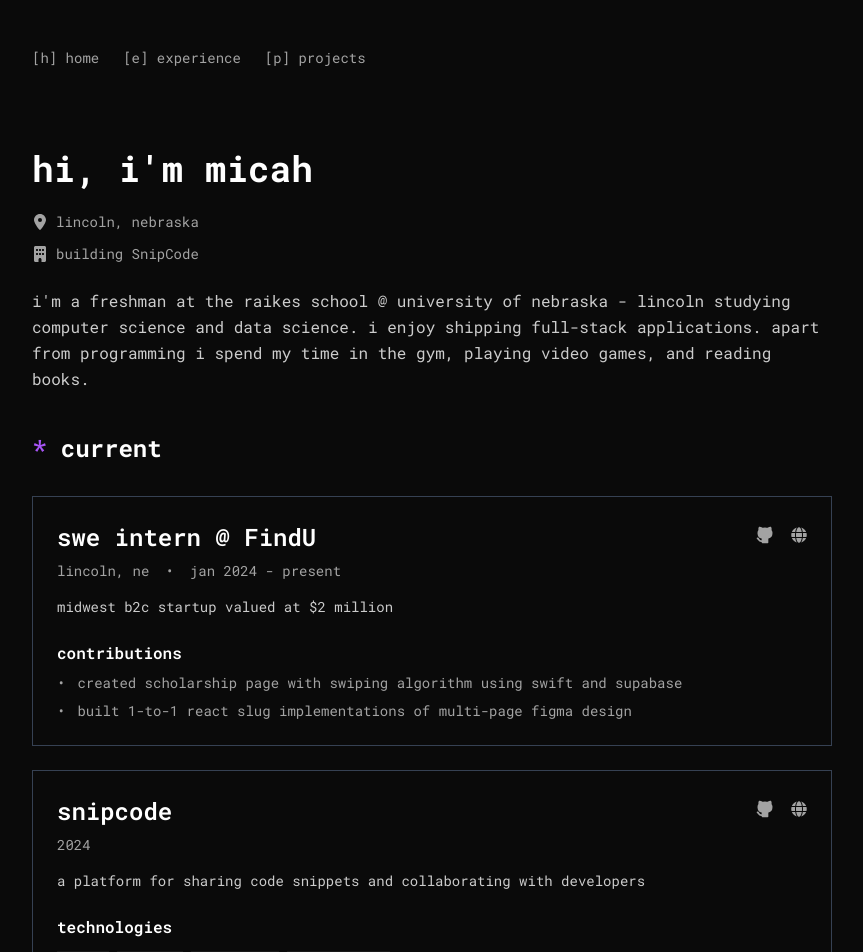
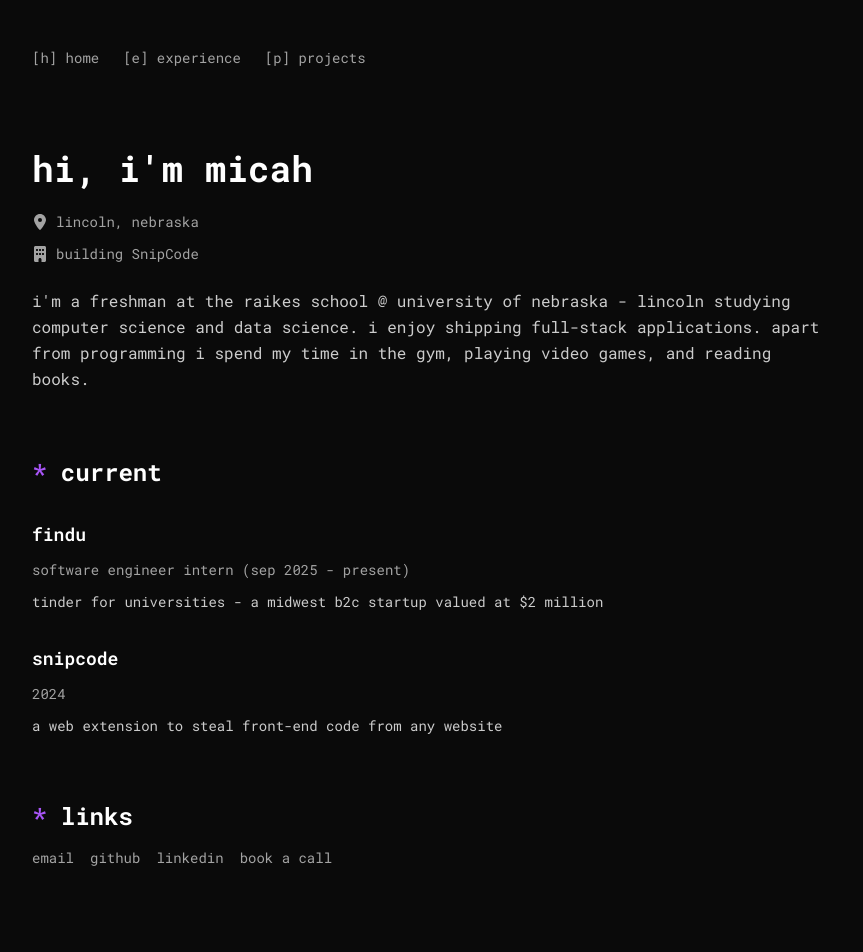
Before and after one commit to micahtid/portfolio-4.0, a Next.js app: page / in a window 1280 px wide. Shown: the top 952 px of the page, without its empty margins (208-1071 px from the left). Built offline with nearby package versions, Linux system fonts and the light colour scheme.

Commit message:
updated data and concept

```diff
--- a/app/layout.tsx
+++ b/app/layout.tsx
@@ -28,7 +28,7 @@
       >
         <LoadingBar />
         <KeyboardNavigation />
-        <div className="max-w-[800px] mx-auto pb-24">
+        <div className="max-w-[800px] mx-auto pb-6">
           <Navigation />
           {children}
         </div>
--- a/app/projects/page.tsx
+++ b/app/projects/page.tsx
@@ -1,5 +1,6 @@
 import PageHeader from '@/components/PageHeader';
 import Projects from '@/components/Projects';
+import { hackathons } from '@/data/data';
 
 export default function ProjectsPage() {
   return (
@@ -9,6 +10,11 @@
         description="things i've built and shipped"
       />
       <Projects showcaseOnly={false} showTitle={false} />
+
+      <div className="mt-10">
+        <p className="text-gray-200 text-sm">things i built in 24 hours</p>
+        <Projects showcaseOnly={false} showTitle={false} data={hackathons} />
+      </div>
     </div>
   );
 }
--- a/components/Current.tsx
+++ b/components/Current.tsx
@@ -1,25 +1,33 @@
 import { experiences, projects } from '@/data/data';
-import ExperienceCard from './ExperienceCard';
-import ProjectCard from './ProjectCard';
 
 export default function Current() {
-  const featuredExperiences = experiences.filter((exp) => exp.showcase);
-  const featuredProjects = projects.filter((proj) => proj.showcase);
+  const featuredExperiences = experiences.filter((exp) => exp?.showcase);
+  const featuredProjects = projects.filter((proj) => proj?.showcase);
 
   return (
-    <section className="w-full py-10">
+    <section className="w-full pt-16">
       <h2 className="text-2xl font-bold text-white mb-8">
         <span className="text-accent">*</span> current
       </h2>
-      <div className="flex flex-col gap-6">
+      <div className="flex flex-col gap-8">
         {/* Experiences */}
         {featuredExperiences.map((exp, index) => (
-          <ExperienceCard key={`exp-${index}`} experience={exp} />
+          <div key={`exp-${index}`} className="flex flex-col gap-3">
+            <h3 className="text-lg font-semibold text-white">{exp.title}</h3>
+            <div className="text-sm text-gray">
+              {exp.position} ({exp.duration})
+            </div>
+            <p className="text-sm text-gray-light">{exp.description}</p>
+          </div>
         ))}
 
         {/* Projects */}
         {featuredProjects.map((project, index) => (
-          <ProjectCard key={`proj-${index}`} project={project} />
+          <div key={`proj-${index}`} className="flex flex-col gap-3">
+            <h3 className="text-lg font-semibold text-white">{project.title}</h3>
+            <div className="text-sm text-gray">{project.date}</div>
+            <p className="text-sm text-gray-light">{project.description}</p>
+          </div>
         ))}
       </div>
     </section>
--- a/components/Experience.tsx
+++ b/components/Experience.tsx
@@ -1,5 +1,6 @@
 import { experiences } from '@/data/data';
-import ExperienceCard from './ExperienceCard';
+import { TbBrandGithubFilled } from "react-icons/tb";
+import { FaGlobe } from "react-icons/fa";
 
 interface ExperienceProps {
   showcaseOnly?: boolean;
@@ -20,7 +21,55 @@
       )}
       <div className="flex flex-col gap-6">
         {filteredExperiences.map((exp, index) => (
-          <ExperienceCard key={index} experience={exp} />
+          <div key={index} className="border border-gray-700 p-6 hover:border-accent transition-colors group">
+            <div className="flex justify-between items-start gap-4 mb-2">
+              <h3 className="text-2xl font-semibold text-white group-hover:text-accent transition-colors">
+                {exp.title}
+              </h3>
+              <div className="flex gap-4 items-center shrink-0 pt-1">
+                {exp.githubLink && (
+                  <a
+                    href={exp.githubLink}
+                    target="_blank"
+                    rel="noopener noreferrer"
+                    className="text-gray hover:text-accent transition-colors flex items-center justify-center"
+                  >
+                    <TbBrandGithubFilled className="w-5 h-5" />
+                  </a>
+                )}
+                {exp.websiteLink && (
+                  <a
+                    href={exp.websiteLink}
+                    target="_blank"
+                    rel="noopener noreferrer"
+                    className="text-gray hover:text-accent transition-colors flex items-center justify-center"
+                  >
+                    <FaGlobe className="w-4 h-4" />
+                  </a>
+                )}
+              </div>
+            </div>
+
+            <div className="flex flex-col gap-4">
+              <div className="text-sm text-gray">
+                {exp.position} ({exp.duration})
+              </div>
+              <p className="text-sm text-gray-light">{exp.description}</p>
+
+              {/* contributions */}
+              <div className="mt-2">
+                <h4 className="text-base font-semibold text-white mb-2">contributions</h4>
+                <ul className="flex flex-col gap-2">
+                  {exp.contributions.map((contribution, idx) => (
+                    <li key={idx} className="text-sm text-gray flex gap-3 items-baseline">
+                      <span className="text-gray text-sm leading-none">•</span>
+                      <span>{contribution}</span>
+                    </li>
+                  ))}
+                </ul>
+              </div>
+            </div>
+          </div>
         ))}
       </div>
     </section>
--- a/components/ExperienceCard.tsx
+++ /dev/null
@@ -1,36 +0,0 @@
-import { Experience } from '@/data/data';
-import Card from './Card';
-
-interface ExperienceCardProps {
-  experience: Experience;
-}
-
-export default function ExperienceCard({ experience }: ExperienceCardProps) {
-  return (
-    <Card
-      title={experience.title}
-      githubLink={experience.githubLink}
-      websiteLink={experience.websiteLink}
-    >
-      <div className="flex gap-4 text-sm text-gray">
-        <span>{experience.location}</span>
-        <span>•</span>
-        <span>{experience.duration}</span>
-      </div>
-      <p className="text-sm text-gray-light">{experience.description}</p>
-
-      {/* contributions */}
-      <div className="mt-2">
-        <h4 className="text-base font-semibold text-white mb-2">contributions</h4>
-        <ul className="flex flex-col gap-2">
-          {experience.contributions.map((contribution, idx) => (
-            <li key={idx} className="text-sm text-gray flex gap-3 items-baseline">
-              <span className="text-gray text-sm leading-none">•</span>
-              <span>{contribution}</span>
-            </li>
-          ))}
-        </ul>
-      </div>
-    </Card>
-  );
-}
--- a/components/Links.tsx
+++ b/components/Links.tsx
@@ -2,8 +2,8 @@
 
 export default function Links() {
   return (
-    <section className="w-full pt-10 pb-0">
-      <h2 className="text-2xl font-bold text-white mb-8">
+    <section className="w-full pt-16">
+      <h2 className="text-2xl font-bold text-white mb-4">
         <span className="text-accent">*</span> links
       </h2>
       <div className="flex gap-4 text-gray text-sm">
--- a/components/ProjectCard.tsx
+++ /dev/null
@@ -1,36 +0,0 @@
-import { Project } from '@/data/data';
-import Card from './Card';
-
-interface ProjectCardProps {
-  project: Project;
-}
-
-export default function ProjectCard({ project }: ProjectCardProps) {
-  return (
-    <Card
-      title={project.title}
-      githubLink={project.githubLink}
-      websiteLink={project.websiteLink}
-    >
-      <div className="text-sm text-gray">
-        {project.date}
-      </div>
-      <p className="text-sm text-gray-light">{project.description}</p>
-
-      {/* technologies */}
-      <div className="mt-2">
-        <h4 className="text-base font-semibold text-white mb-3">technologies</h4>
-        <div className="flex flex-wrap gap-2">
-          {project.technologies.map((tech, techIndex) => (
-            <span
-              key={techIndex}
-              className="text-xs text-gray bg-[#1a1a1a] px-2 py-1"
-            >
-              {tech}
-            </span>
-          ))}
-        </div>
-      </div>
-    </Card>
-  );
-}
--- a/data/data.tsx
+++ b/data/data.tsx
@@ -1,12 +1,12 @@
 export interface Experience {
   title: string;
-  location: string;
+  position: string;
   duration: string;
   description: string;
   contributions: string[];
   githubLink?: string;
   websiteLink?: string;
-  showcase: boolean;
+  showcase?: boolean;
 }
 
 export interface Project {
@@ -16,7 +16,7 @@
   technologies: string[];
   githubLink?: string;
   websiteLink?: string;
-  showcase: boolean;
+  showcase?: boolean;
 }
 
 export interface Link {
@@ -27,55 +27,52 @@
 
 export const experiences: Experience[] = [
   {
-    title: "swe intern @ FindU",
-    location: "lincoln, ne",
-    duration: "jan 2024 - present",
-    description: "midwest b2c startup valued at $2 million",
+    title: "findu",
+    position: "software engineer intern",
+    duration: "sep 2025 - present",
+    description: "tinder for universities - a midwest b2c startup valued at $2 million",
     contributions: [
-      "created scholarship page with swiping algorithm using swift and supabase",
-      "built 1-to-1 react slug implementations of multi-page figma design"
+      "architected scholarship-swiping page with matching algorithm using swift & supabase",
+      "built 1-to-1 slug-based implementations of multi-page figma designs using react"
     ],
-    githubLink: "https://github.com",
-    websiteLink: "https://example.com",
     showcase: true,
-  },
-  {
-    title: "intern",
-    location: "remote",
-    duration: "summer 2023",
-    description: "a startup focused on education technology",
-    contributions: [
-      "developed features for the main platform",
-      "fixed bugs and improved performance"
-    ],
-    showcase: false,
-  },
+  }
 ];
 
 export const projects: Project[] = [
   {
     title: "snipcode",
     date: "2024",
-    description: "a platform for sharing code snippets and collaborating with developers",
-    technologies: ["react", "next.js", "typescript", "tailwind css"],
-    githubLink: "https://github.com",
-    websiteLink: "https://snipcode.dev",
+    description: "a web extension to steal front-end code from any website",
+    technologies: ["react", "node.js", "firebase"],
     showcase: true,
   },
   {
-    title: "portfolio website",
-    date: "2024",
-    description: "personal portfolio built with next.js and modern animations",
-    technologies: ["next.js", "typescript", "tailwind css"],
-    githubLink: "https://github.com",
-    showcase: true,
+    title: "mira",
+    date: "feb 2025",
+    description: "a platform for organizations to post / manage volunteer positions and for students to apply. includes 20+ backend functions for database CRUD and subscriptions.",
+    technologies: ["react", "node.js", "firebase", "stripe"],
   },
   {
-    title: "side project",
-    date: "2023",
-    description: "an experimental project for learning new technologies",
-    technologies: ["python", "fastapi"],
-    showcase: false,
+    title: "restoring rainbows",
+    date: "aug 2024 - jan 2025",
+    description: "an interactive organizational website serving 9,000+ supporters. includes an admin dashboard with 30+ backend functions to manage content across the site and 200+ chapters.",
+    technologies: ["react", "node.js", "firebase", "instagram api", "openstreetmap api"],
+  },
+];
+
+export const hackathons: Project[] = [
+  {
+    title: "cornhacks: banana coin",
+    date: "2024",
+    description: "a gamified artificial trading simulator to compete with friends. involves a depleting currency and random market events.",
+    technologies: ["react", "node.js", "python", "firebase", "redis"],
+  },
+  {
+    title: "hack midwest (2nd): beendone",
+    date: "oct 2025",
+    description: "platform to analyze user's startup idea against 5,000+ yc startups.",
+    technologies: ["react", "node.js", "python", "mongodb"],
   },
 ];
 
```
Also changed, not shown: components/Projects.tsx (+59 -6 lines).
